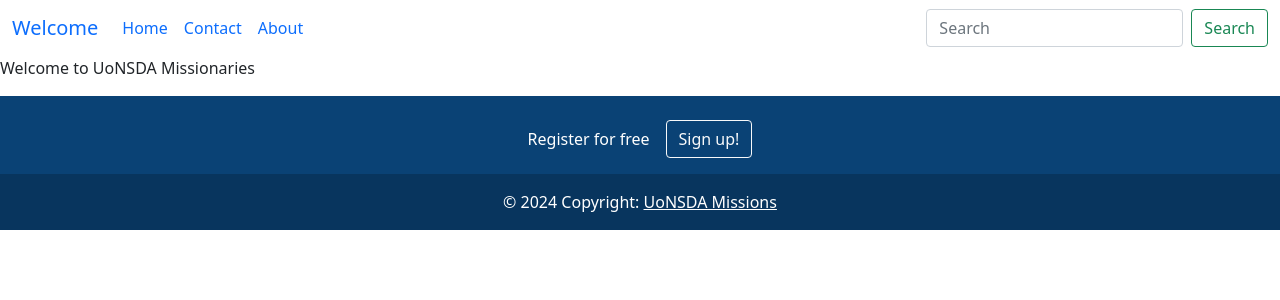
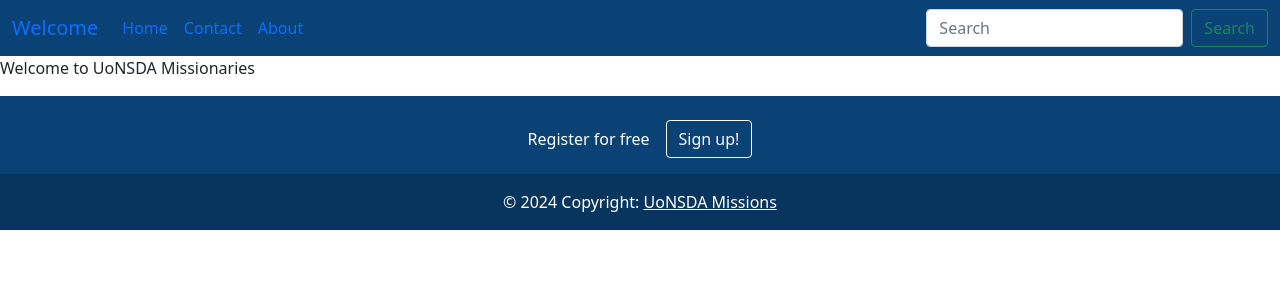
Before and after one commit to ISLOWIsmaeli/Uonsda-Site-Sorting, a Django app: page / in a window 1280 px wide. Shown: the top 300 px of the page. Run offline with Django 5.2, Linux system fonts and the light colour scheme.

Commit message:
changed color of navbar

```diff
--- a/sorting/templates/sorting/base.html
+++ b/sorting/templates/sorting/base.html
@@ -8,7 +8,7 @@
     <title>{% block title %}UoNSDA Missionaries{% endblock title %}</title>
 </head>
 <body>
-    <nav class="navbar navbar-expand-lg bg-body-tertiary">
+    <nav class="navbar navbar-expand-lg bg-body-tertiary" style="background-color: #0a4275;">
         <div class="container-fluid">
           <a class="navbar-brand" href="#">Welcome</a>
           <button class="navbar-toggler" type="button" data-bs-toggle="collapse" data-bs-target="#navbarSupportedContent" aria-controls="navbarSupportedContent" aria-expanded="false" aria-label="Toggle navigation">
```
